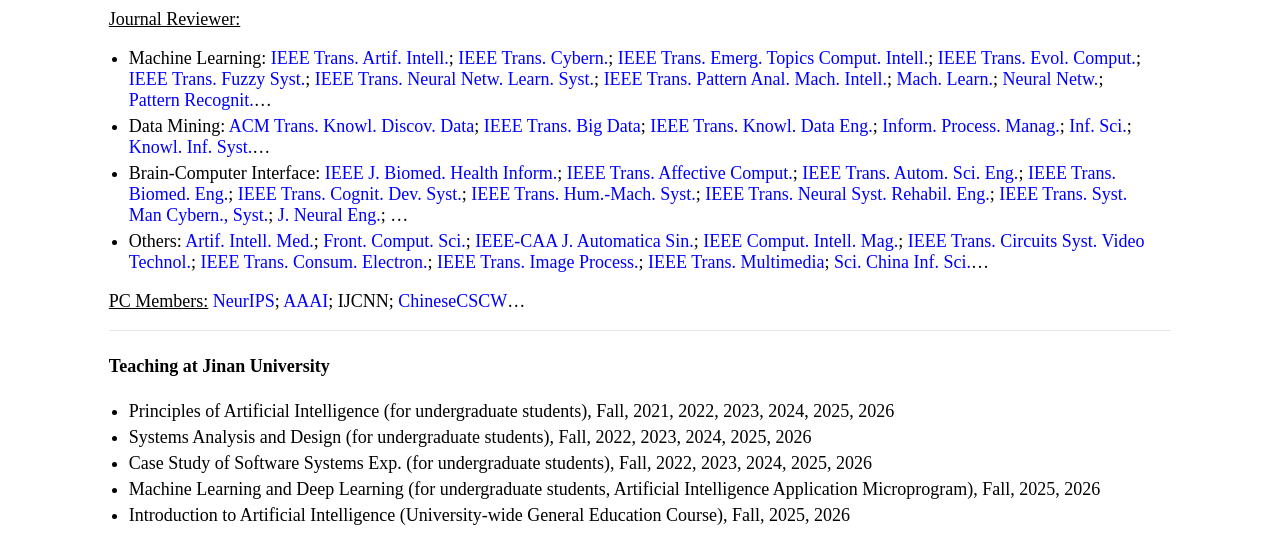
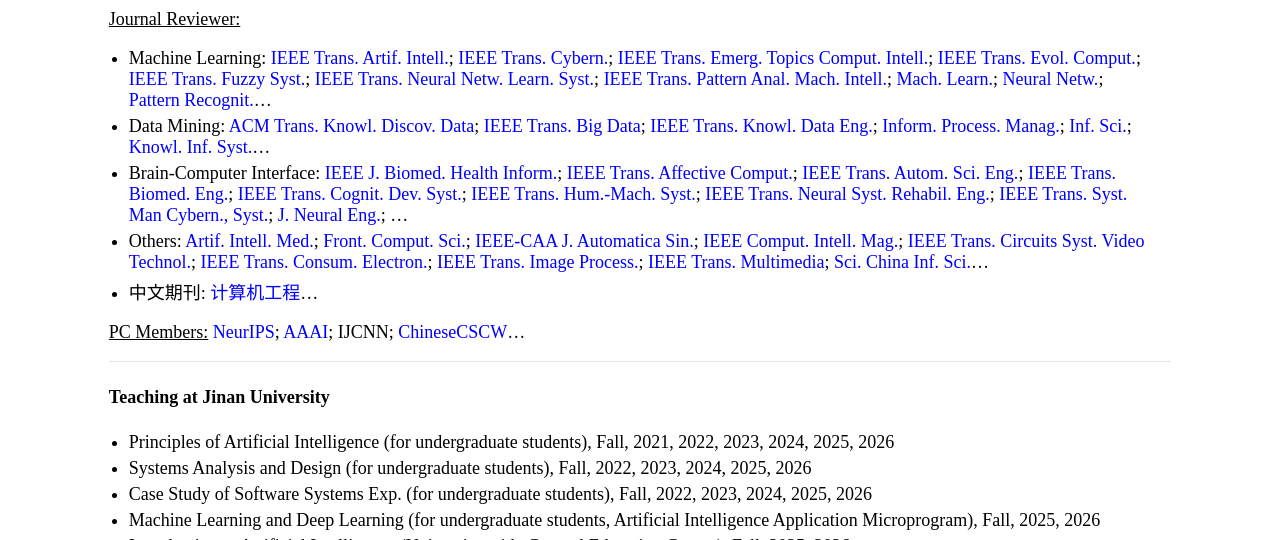
Before and after one commit to jiazhang-ml/jiazhang-ml.github.io, a Jekyll site: the page built from index.md, in a window 1280 px wide and 900 px high, scrolled down 1986 px, cut to the strip 0-540 px from the top of the window. Built offline with Jekyll 4.4.1, drawn with Linux system fonts in a browser that asks for light colours.

Commit message:
Add section for Chinese journals
Added a new section for Chinese journals with a link.

```diff
--- a/index.md
+++ b/index.md
@@ -67,7 +67,7 @@ Email: [jiazhang@jnu.edu.cn](mailto:jiazhang@jnu.edu.cn)
 * Data Mining: [ACM Trans. Knowl. Discov. Data](https://mc.manuscriptcentral.com/tkdd); [IEEE Trans. Big Data](https://mc.manuscriptcentral.com/tbd-cs); [IEEE Trans. Knowl. Data Eng.](https://mc.manuscriptcentral.com/tkde-cs); [Inform. Process. Manag.](https://www.editorialmanager.com/ipm/default.aspx); [Inf. Sci.](https://www.sciencedirect.com/journal/information-sciences); [Knowl. Inf. Syst.](https://www.springer.com/journal/10115)...
 * Brain-Computer Interface: [IEEE J. Biomed. Health Inform.](https://mc.manuscriptcentral.com/jbhi-embs); [IEEE Trans. Affective Comput.](https://mc.manuscriptcentral.com/taffc-cs); [IEEE Trans. Autom. Sci. Eng.](https://mc.manuscriptcentral.com/t-ase); [IEEE Trans. Biomed. Eng.](https://mc.manuscriptcentral.com/tbme-embs); [IEEE Trans. Cognit. Dev. Syst.](https://mc.manuscriptcentral.com/tcds-ieee); [IEEE Trans. Hum.-Mach. Syst.](https://mc.manuscriptcentral.com/thms); [IEEE Trans. Neural Syst. Rehabil. Eng.](https://mc.manuscriptcentral.com/tnsre-embs); [IEEE Trans. Syst. Man Cybern., Syst.](https://mc.manuscriptcentral.com/systems); [J. Neural Eng.](https://mc04.manuscriptcentral.com/jne-iop); ...
 * Others: [Artif. Intell. Med.](https://www.editorialmanager.com/aiim/Default.aspx); [Front. Comput. Sci.](https://link.springer.com/journal/11704); [IEEE-CAA J. Automatica Sin.](https://mc03.manuscriptcentral.com/ieee-jas); [IEEE Comput. Intell. Mag.](https://mc.manuscriptcentral.com/cim-ieee); [IEEE Trans. Circuits Syst. Video Technol.](https://mc.manuscriptcentral.com/tcsvt); [IEEE Trans. Consum. Electron.](https://mc.manuscriptcentral.com/tce-ieee); [IEEE Trans. Image Process.](https://mc.manuscriptcentral.com/tip-ieee); [IEEE Trans. Multimedia](https://mc.manuscriptcentral.com/tmm-ieee); [Sci. China Inf. Sci.](https://mc03.manuscriptcentral.com/scis)...
-
+* 中文期刊: [计算机工程](https://www.ecice06.com/CN/1000-3428/home.shtml)...
 
 <u>PC Members:</u> [NeurIPS](https://openreview.net/login?redirect=/group?id%3DNeurIPS.cc%252F2026%252FConference%252FReviewers); [AAAI](https://openreview.net/login?redirect=/group?id%3DAAAI.org%252F2027%252FConference%252FProgram_Committee); IJCNN; [ChineseCSCW](https://cmt3.research.microsoft.com/User/Login)...
 
```
